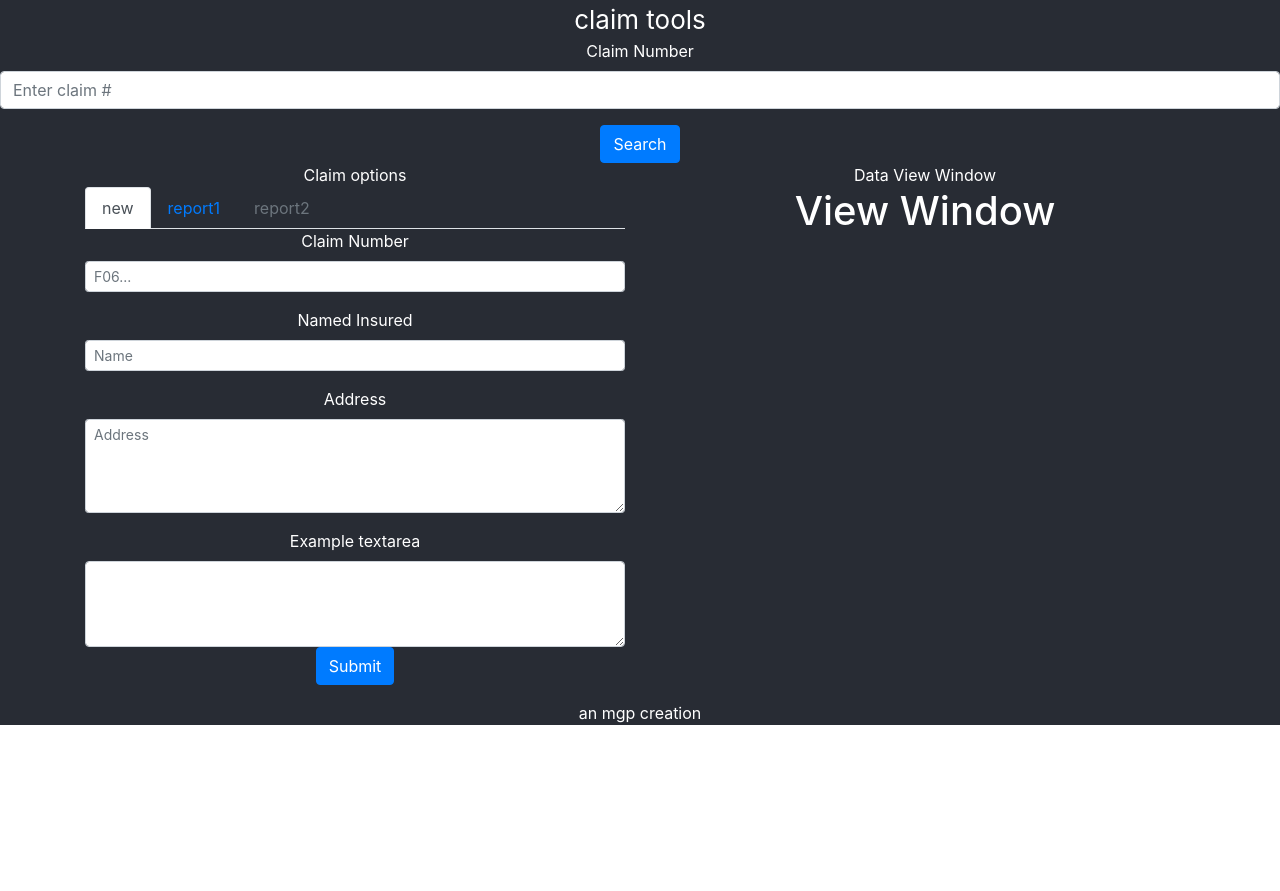
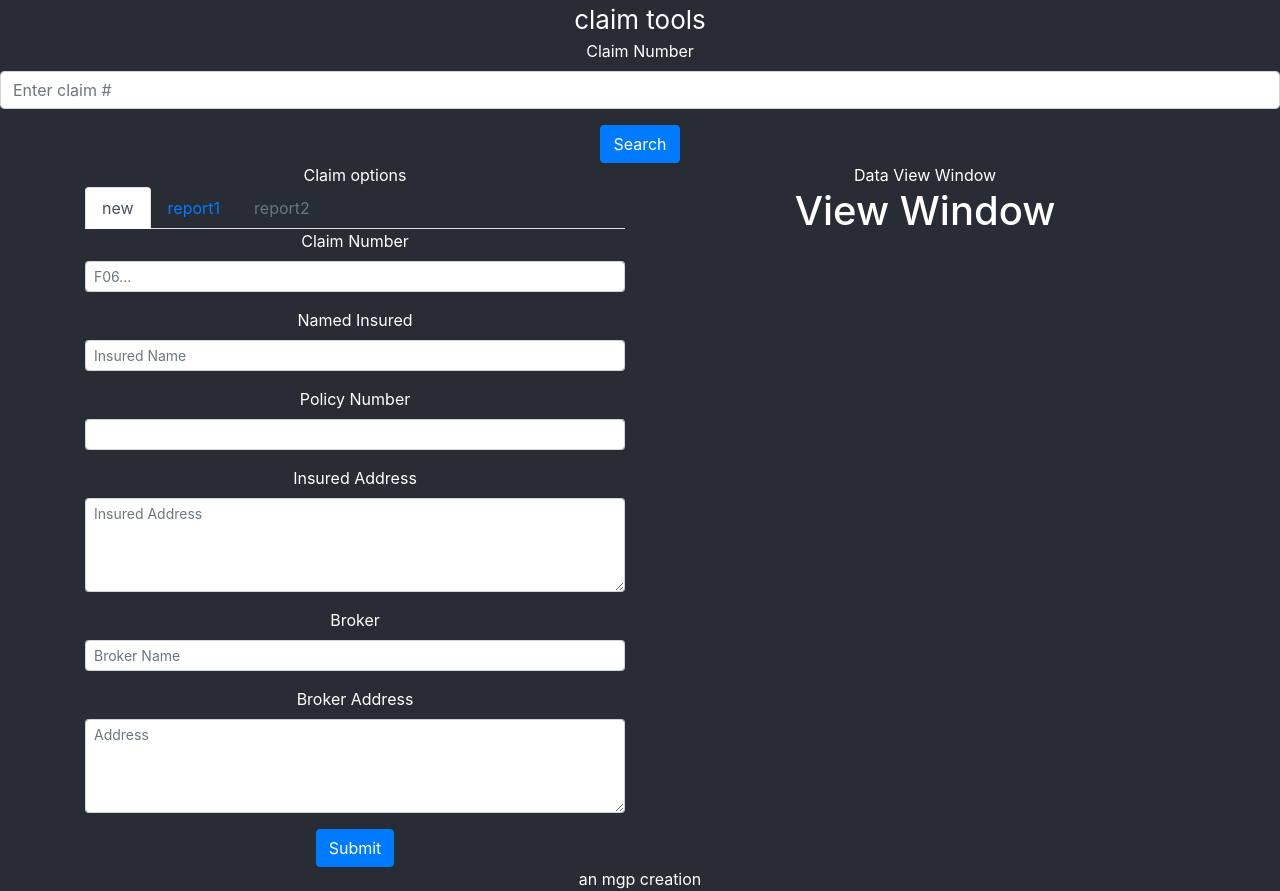
Before and after one commit to glennneiger/claim-tools, a React (Create React App) app in the folder claim-tools/: page / in a window 1280 px wide. Before the commit the page ends 800 px from the top, so only its background shows below. Built offline with nearby package versions, Linux system fonts and the light colour scheme.

Commit message:
adding fields for new claims

```diff
--- a/claim-tools/src/comp/MainView.js
+++ b/claim-tools/src/comp/MainView.js
@@ -19,19 +19,27 @@ function NewClaim (props){
                 </Form.Group>
                 <Form.Group controlId="exampleForm.ControlSelect1">
                     <Form.Label>Named Insured</Form.Label>
-                    <Form.Control size='sm' type="text" placeholder="Name" />
+                    <Form.Control size='sm' type="text" placeholder="Insured Name" />
+                </Form.Group>
+                <Form.Group controlId="exampleForm.ControlInput1">
+                    <Form.Label>Policy Number</Form.Label>
+                    <Form.Control size='sm' type="text" placeholder="" />
                 </Form.Group>
                 <Form.Group controlId="exampleForm.ControlSelect2">
-                    <Form.Label>Address</Form.Label>
+                    <Form.Label>Insured Address</Form.Label>
+                    <Form.Control size='sm' as="textarea" rows='4' placeholder="Insured Address" />
+                </Form.Group>
+                <Form.Group controlId="exampleForm.ControlSelect1">
+                    <Form.Label>Broker</Form.Label>
+                    <Form.Control size='sm' type="text" placeholder="Broker Name" />
+                </Form.Group>
+                <Form.Group controlId="exampleForm.ControlSelect2">
+                    <Form.Label>Broker Address</Form.Label>
                     <Form.Control size='sm' as="textarea" rows='4' placeholder="Address" />
                 </Form.Group>
-                <Form.Group controlId="exampleForm.ControlTextarea1">
-                <Form.Label>Example textarea</Form.Label>
-                <Form.Control as="textarea" rows="3" />
                 <Button variant="primary" type="submit">
                     Submit
                 </Button>
-                </Form.Group>
             </Form>
         </section>
     );
```
